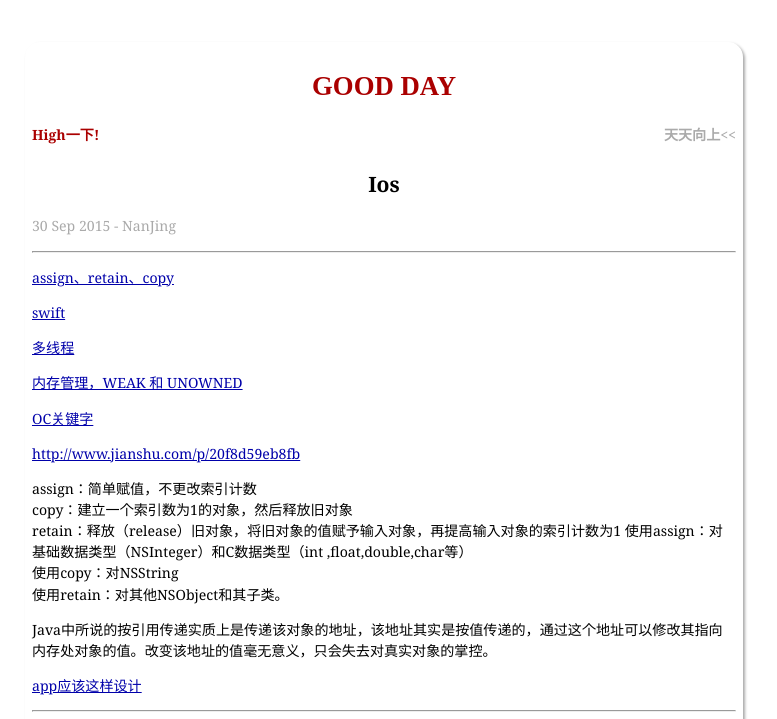
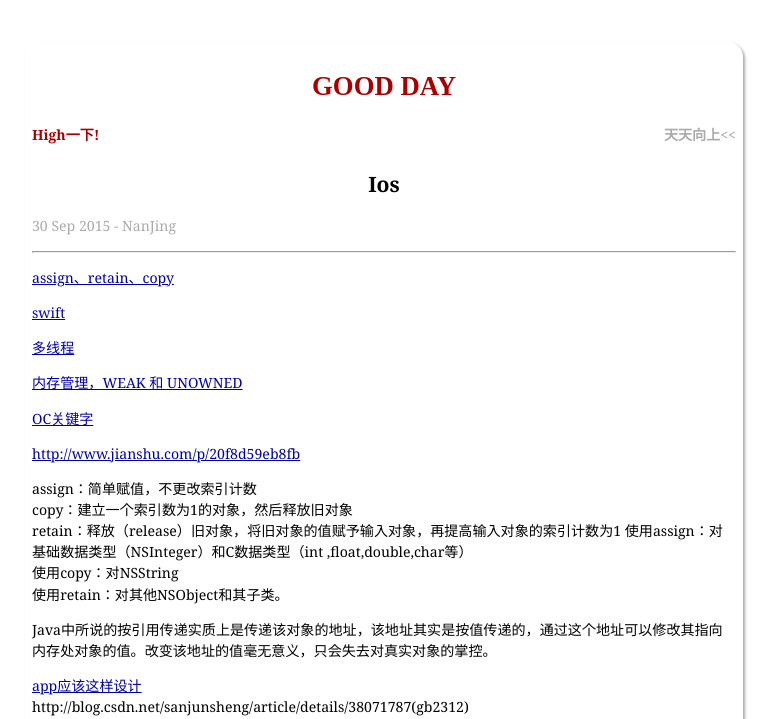
Before and after one commit to he110jian/he110jian.github.io, a Jekyll site: the page built from _posts/2015-09-30-iOS.markdown, in a window 1280 px wide, cut to the strip 0-719 px from the top of the page. Shown: the whole strip, without its empty margins (256-1033 px from the left). Built offline with Jekyll 4.4.1, drawn with Linux system fonts in a browser that asks for light colours; comment, search, counter and statistics services are not loaded; some of the changed lines change nothing that is shown.

Commit message:
iosdesignpatterbGBK

```diff
--- a/_posts/2015-09-30-iOS.markdown
+++ b/_posts/2015-09-30-iOS.markdown
@@ -28,5 +28,6 @@ retain：释放（release）旧对象，将旧对象的值赋予输入对象，
 Java中所说的按引用传递实质上是传递该对象的地址，该地址其实是按值传递的，通过这个地址可以修改其指向内存处对象的值。改变该地址的值毫无意义，只会失去对真实对象的掌控。
 
 [app应该这样设计](http://www.raywenderlich.com/90773/introducing-ios-design-patterns-in-swift-part-2)
+http://blog.csdn.net/sanjunsheng/article/details/38071787(gb2312)
 
 ----------
```
